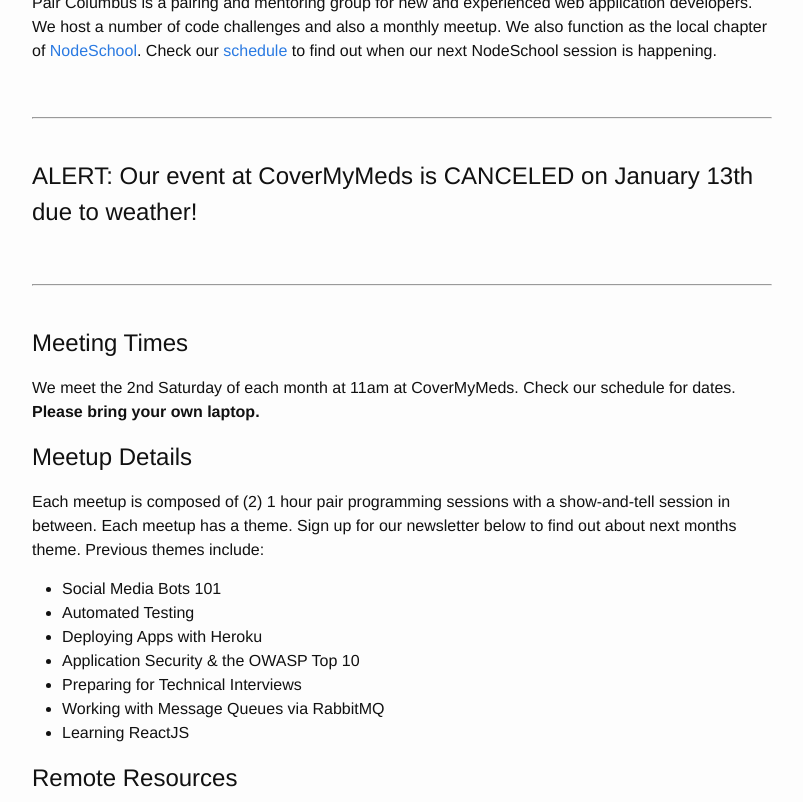
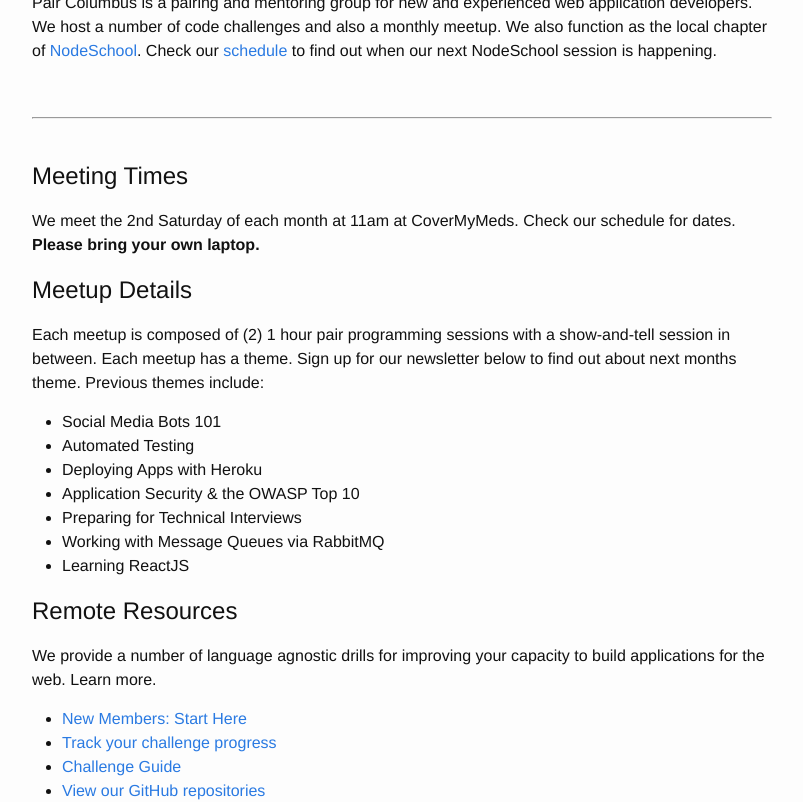
Before and after one commit to paircolumbus/paircolumbus.github.io, a Jekyll site: the page built from index.md, in a window 1280 px wide and 900 px high, scrolled down 320 px, cut to the strip 98-900 px from the top of the window. Shown: the whole strip, without its empty margins (238-1041 px from the left). Built offline with Jekyll 4.4.1, drawn with Linux system fonts in a browser that asks for light colours; comment, search, counter and statistics services are not loaded.

Commit message:
add drill and remove weather notice

```diff
--- a/_data/challenges.json
+++ b/_data/challenges.json
@@ -36,6 +36,7 @@
       "FormValidator",
       "RapNameGenerator",
       "BitlyClone",
+      "SidekiqAndHttp",
       "NotAllowed"
     ]
   },
--- a/index.md
+++ b/index.md
@@ -5,12 +5,6 @@
 ![img](http://i.imgur.com/OmBFBDK.jpg)
 
 Pair Columbus is a pairing and mentoring group for new and experienced web application developers. We host a number of code challenges and also a monthly meetup. We also function as the local chapter of [NodeSchool](http://nodeschool.io). Check our [schedule](/schedule) to find out when our next NodeSchool session is happening.
-
-<br />
-- - -
-<br />
-
-## ALERT: Our event at CoverMyMeds is CANCELED on January 13th due to weather!
 
 <br />
 - - -
```
